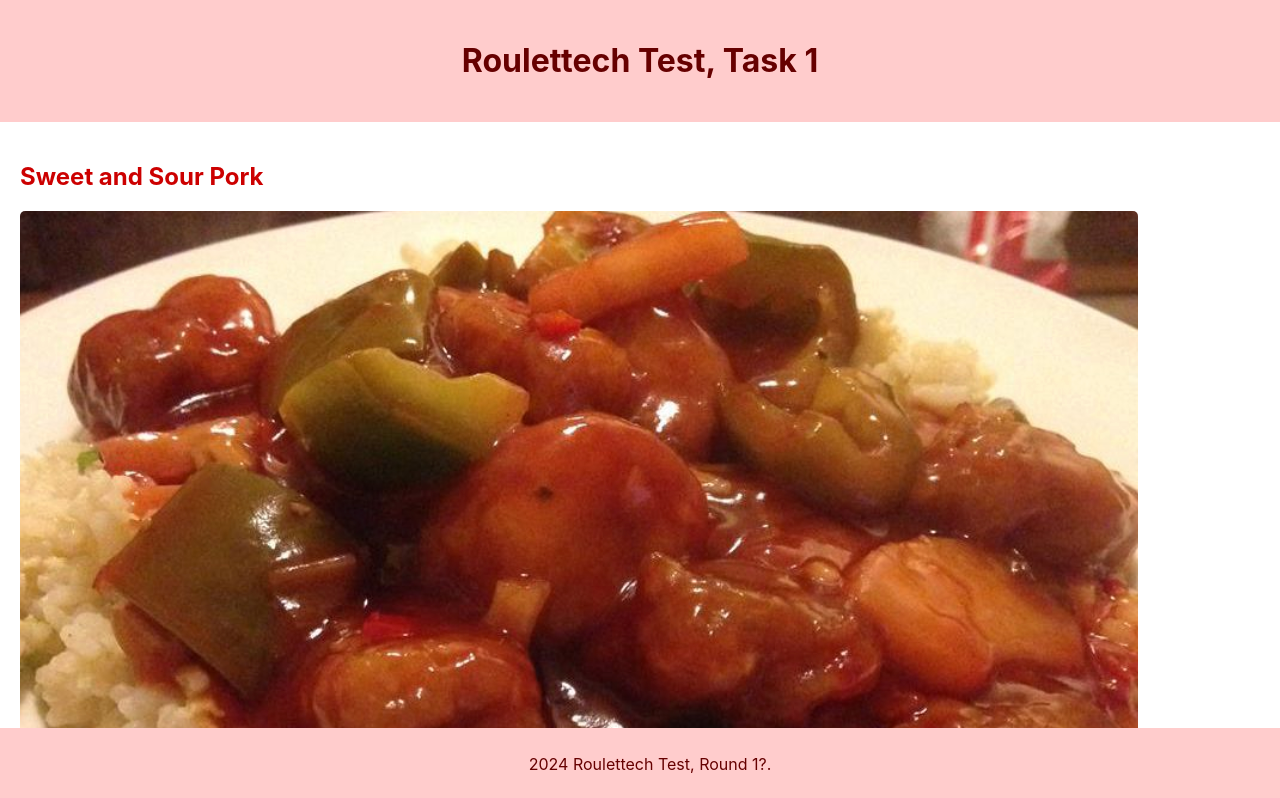
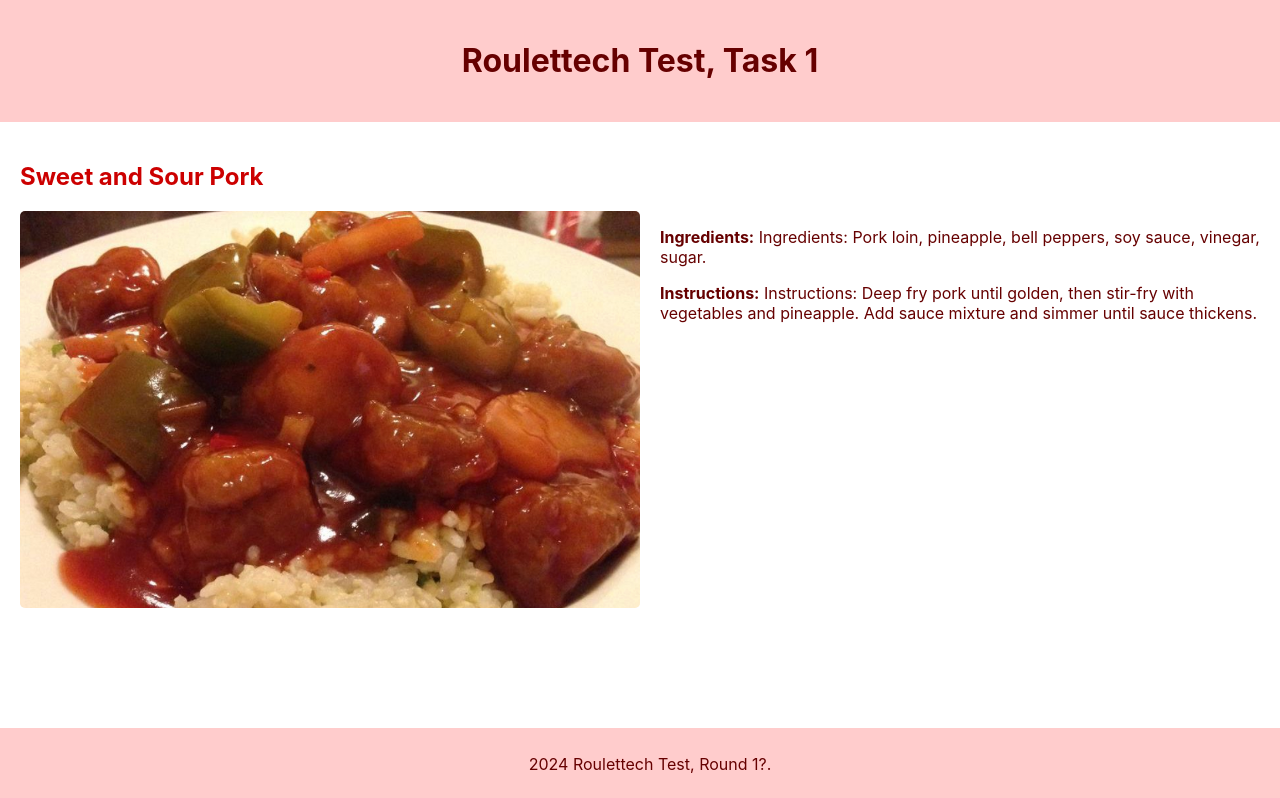
Before and after one commit to VadlamudiVaishnavi/RoulettechTest, a React (Create React App) app in the folder roulettech-test/: page /recipe/1 in a window 1280 px wide. Shown: the top 798 px of the page. Built offline with nearby package versions, Linux system fonts and the light colour scheme.

Commit message:
"Adjusted the recipe route and also the header width."

```diff
--- a/roulettech-test/src/App.css
+++ b/roulettech-test/src/App.css
@@ -1,5 +1,6 @@
 .App {
   text-align: center;
+  padding-bottom: 60px;
 }
 
 .App-header {
@@ -43,18 +44,23 @@
   text-align: left;
 }
 
-.Recipe img {
-  max-width: 100%;
+.Recipe-content {
+  display: flex;
+  align-items: flex-start;
+  gap: 20px;
+}
+
+.Recipe-image {
+  max-width: 50%;
   height: auto;
   border-radius: 5px;
-  margin-bottom: 20px;
 }
 
-.Recipe h2 {
-  color: #cc0000;
+.Recipe-details {
+  max-width: 50%;
 }
 
-.Recipe p {
+.Recipe-details p {
   font-size: 16px;
   color: #660000;
 }
@@ -66,4 +72,5 @@
   position: fixed;
   width: 100%;
   bottom: 0;
+  z-index: 1000;
 }
--- /dev/null
+++ b/roulettech-test/src/components/Recipe.css
@@ -0,0 +1,29 @@
+.Recipe {
+  padding: 20px;
+  text-align: left;
+}
+
+.Recipe h2 {
+  color: #cc0000;
+}
+
+.Recipe-content {
+  display: flex;
+  align-items: flex-start;
+  gap: 20px;
+}
+
+.Recipe-image {
+  max-width: 50%;
+  height: auto;
+  border-radius: 5px;
+}
+
+.Recipe-details {
+  max-width: 50%;
+}
+
+.Recipe-details p {
+  font-size: 16px;
+  color: #660000;
+}
--- a/roulettech-test/src/components/Recipe.js
+++ b/roulettech-test/src/components/Recipe.js
@@ -1,6 +1,7 @@
 import React from 'react';
 import { useParams } from 'react-router-dom';
 import items from './items';
+import './Recipe.css';
 
 function Recipe() {
   let { id } = useParams();
@@ -8,9 +9,13 @@ function Recipe() {
   return (
     <div className="Recipe">
       <h2>{item.title}</h2>
-      <img src={item.image} alt={item.title} />
-      <p>{item.description}</p>
-      <p>{item.instructions}</p>
+      <div className="Recipe-content">
+        <img src={item.image} alt={item.title} className="Recipe-image" />
+        <div className="Recipe-details">
+          <p><strong>Ingredients:</strong> {item.description}</p>
+          <p><strong>Instructions:</strong> {item.instructions}</p>
+        </div>
+      </div>
     </div>
   );
 }
```
